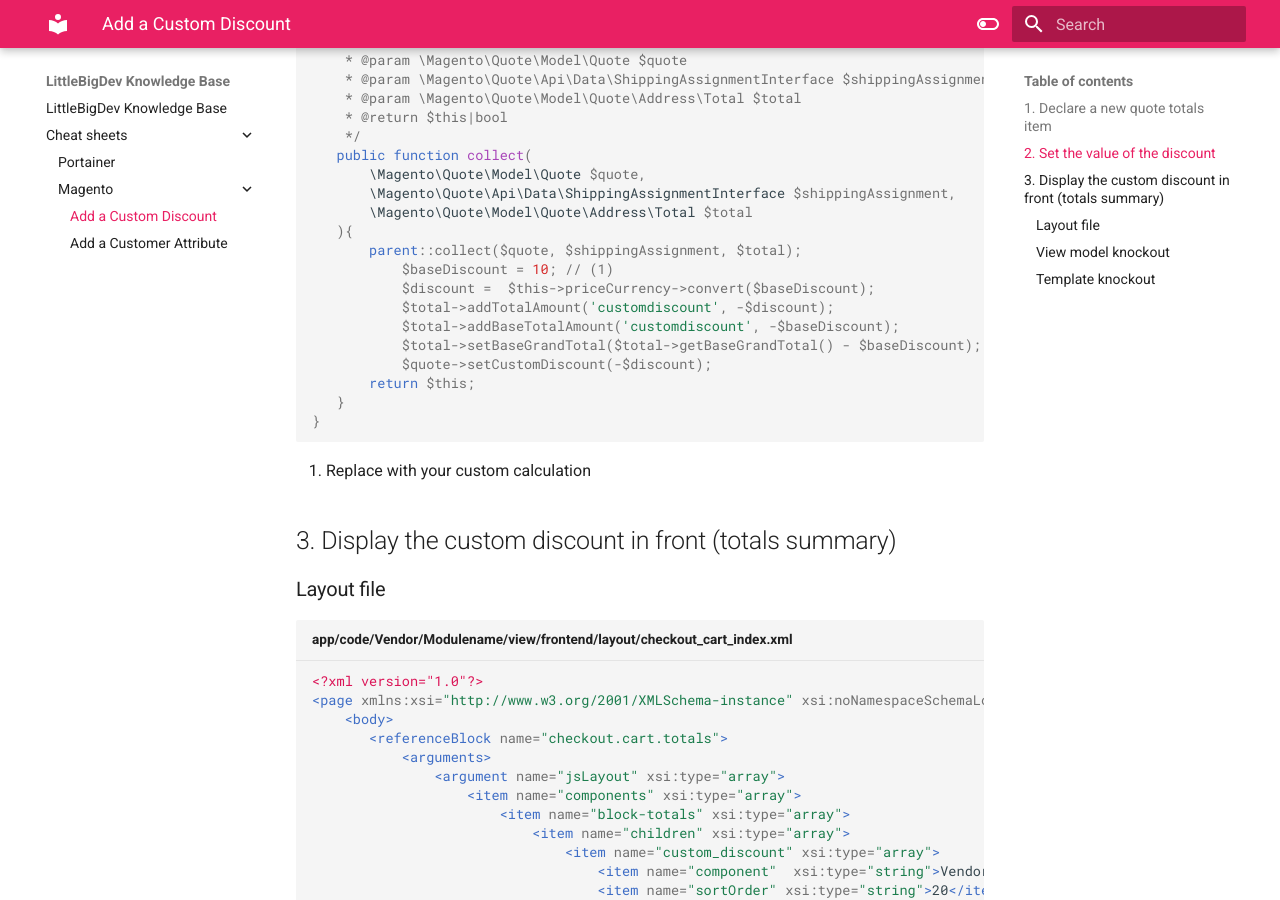
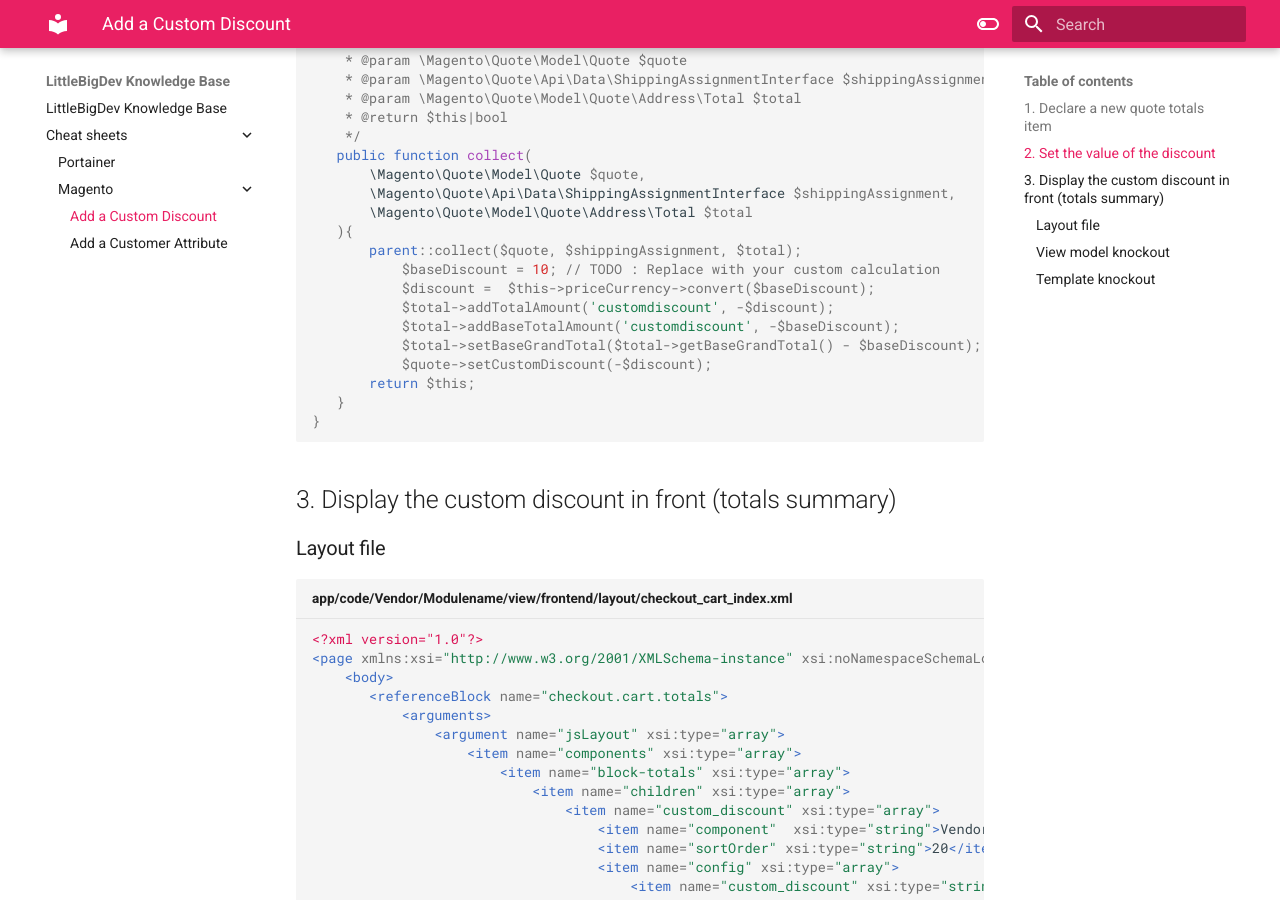
Before and after one commit to LittleBigDev/wiki, an MkDocs documentation site: the page built from docs/cheat_sheets/Magento/add_a_custom_discount.md, in a window 1280 px wide and 900 px high, scrolled down 993 px. Built offline with MkDocs 1.6.1 and Material for MkDocs 9.7.7, drawn with Linux system fonts in a browser that asks for light colours.

Commit message:
vault backup: 2022-10-16 00:00:21

````diff
--- a/docs/cheat_sheets/Magento/add_a_custom_discount.md
+++ b/docs/cheat_sheets/Magento/add_a_custom_discount.md
@@ -48,7 +48,7 @@ class Custom extends \Magento\Quote\Model\Quote\Address\Total\AbstractTotal
        \Magento\Quote\Model\Quote\Address\Total $total
    ){
        parent::collect($quote, $shippingAssignment, $total);
-           $baseDiscount = 10; // (1)
+           $baseDiscount = 10; // TODO : Replace with your custom calculation
            $discount =  $this->priceCurrency->convert($baseDiscount);
            $total->addTotalAmount('customdiscount', -$discount);
            $total->addBaseTotalAmount('customdiscount', -$baseDiscount);
@@ -58,8 +58,6 @@ class Custom extends \Magento\Quote\Model\Quote\Address\Total\AbstractTotal
    }
 }
 ```
-
-1.  Replace with your custom calculation
 
 ## 3. Display the custom discount in front (totals summary)
 ### Layout file
````
